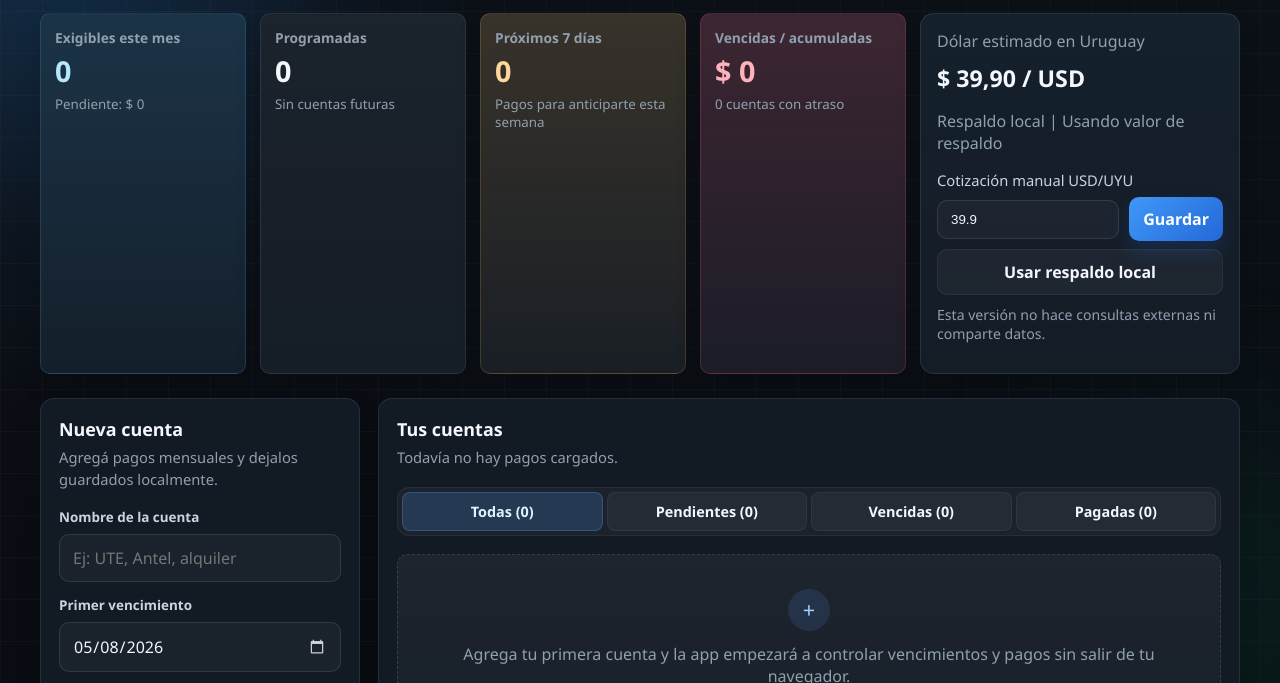
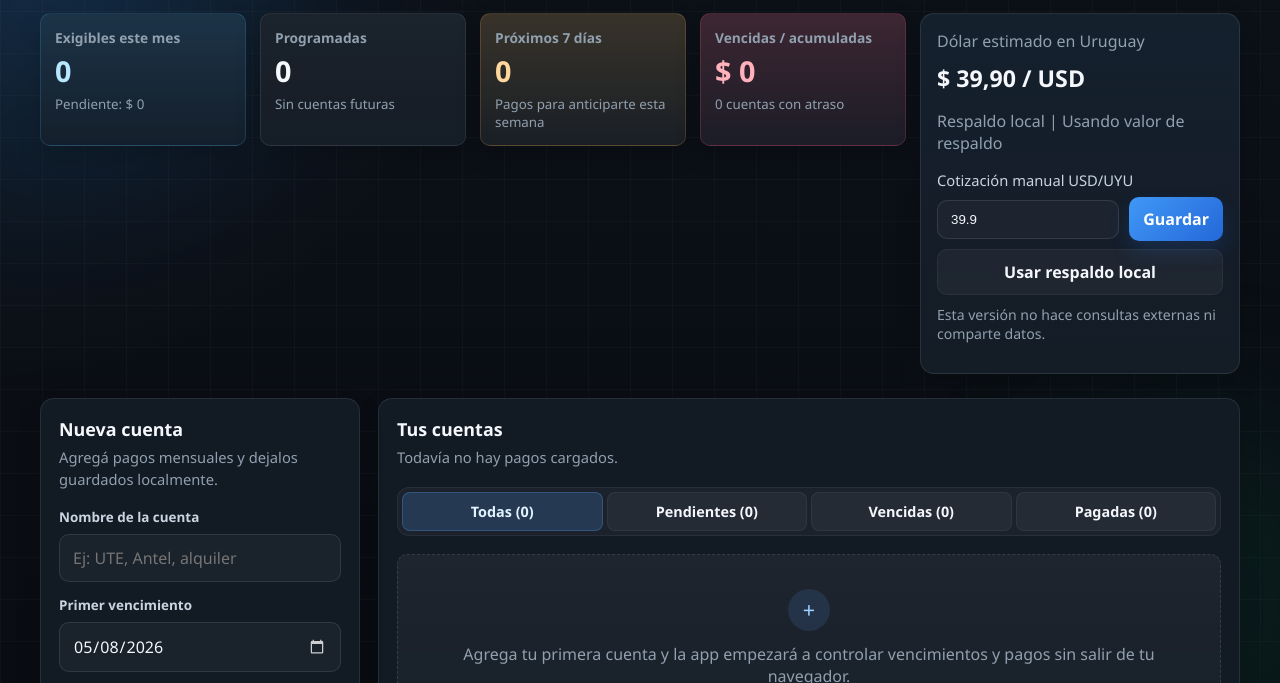
Before and after one commit to Diegoestropini/Pagos, a plain HTML site: page index.html in a window 1280 px wide. Shown: the part 115-798 px from the top of the page. Drawn offline with Linux system fonts and the light colour scheme.

Commit message:
Fix dashboard summary card height

```diff
--- a/styles.css
+++ b/styles.css
@@ -120,7 +120,7 @@ body {
   display: grid;
   grid-template-columns: minmax(0, 1fr) 320px;
   gap: 14px;
-  align-items: stretch;
+  align-items: start;
   margin-bottom: 24px;
 }
 
@@ -478,7 +478,6 @@ button:disabled {
   border-radius: var(--radius-card);
   padding: 14px;
   border-top: 1px solid rgba(255, 255, 255, 0.08);
-  min-height: 100%;
 }
 
 .stat-card p {
```
